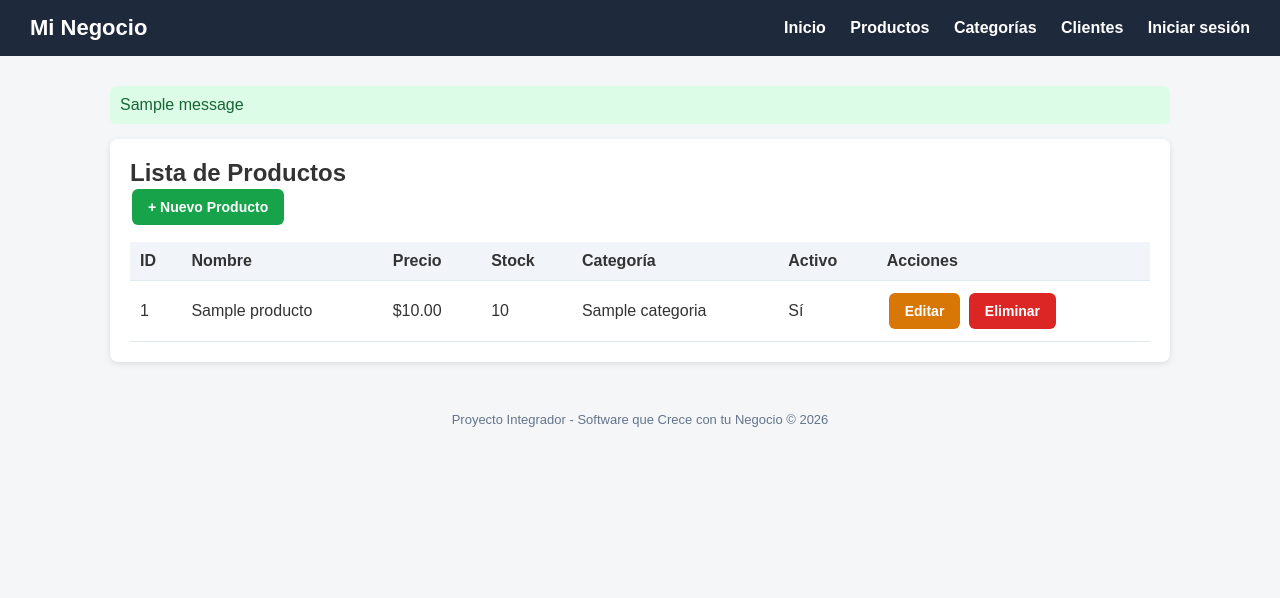
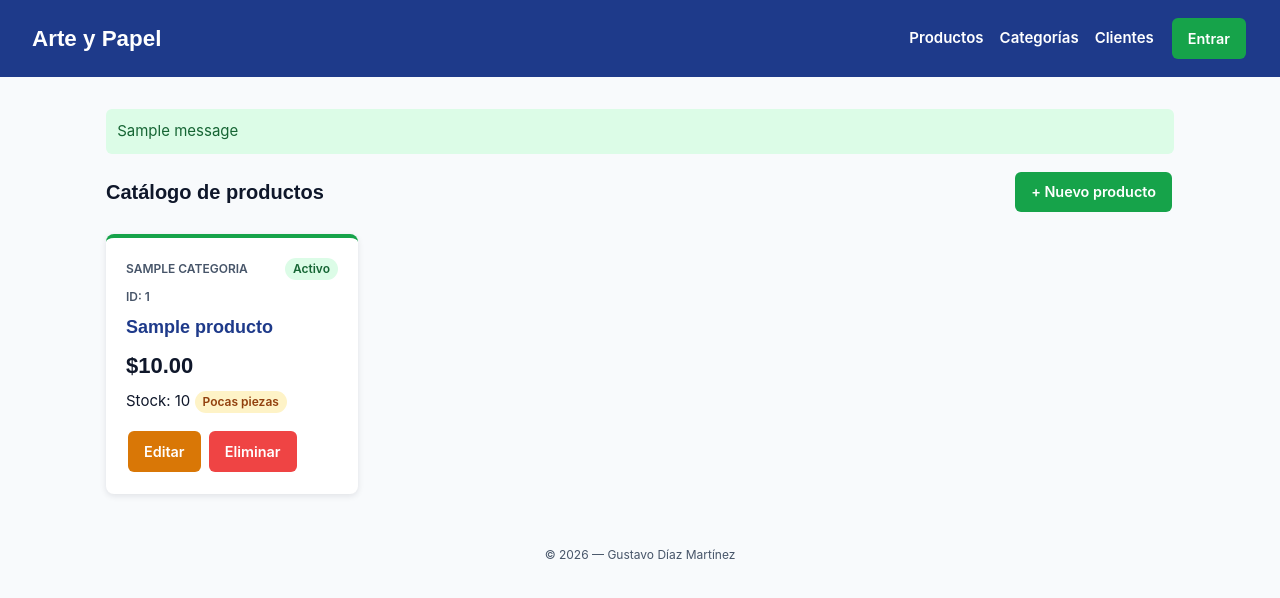
Before and after one commit to losx100415hmcznva0-cmd/MARK_PROYECTO_NEGOCIO, a Django app: page /productos/ in a window 1280 px wide. Shown: the top 598 px of the page. Run offline with Django 5.2, Linux system fonts and the light colour scheme; tables that the repository leaves empty hold one stand-in row (values such as "Sample post"); one stand-in notice (Sample message) is shown.

Commit message:
Actualiza HTML y estilos

```diff
--- a/static/css/styles.css
+++ b/static/css/styles.css
@@ -78,6 +78,7 @@ small, .small { font-size: 12px; }
     text-decoration: none;
     cursor: pointer;
     margin: 2px;
+    line-height: 1.5;
 }
 .btn:hover { opacity: 0.9; }
 .btn:focus-visible { outline: 3px solid var(--color-secondary); outline-offset: 2px; }
@@ -172,9 +173,12 @@ form p { margin-bottom: 0.75rem; }
 }
 .product-top { display: flex; justify-content: space-between; align-items: center; gap: 0.5rem; }
 .product-category { font-size: 12px; font-weight: 600; text-transform: uppercase; color: #475569; }
+.product-id { font-size: 12px; font-weight: 600; color: #475569; }
 .product-name { font-family: var(--font-title); font-size: 18px; font-weight: 600; color: var(--color-primary); }
 .product-price { font-family: var(--font-title); font-size: 22px; font-weight: 700; }
 .product-actions { margin-top: auto; padding-top: 0.5rem; }
+.product-card.activo { border-top: 4px solid var(--color-success); }
+.product-card.inactivo { border-top: 4px solid var(--color-error); }
 
 .badge { display: inline-block; padding: 2px 8px; border-radius: 999px; font-size: 12px; font-weight: 600; }
 .badge-success { background: #dcfce7; color: #166534; }
@@ -183,3 +187,16 @@ form p { margin-bottom: 0.75rem; }
 
 .empty-state { text-align: center; padding: 2rem; }
 .empty-state p { margin-bottom: var(--space); color: #475569; }
+
+/* Confirmación de borrado */
+.delete-card { max-width: 560px; margin: 0 auto; }
+.delete-card h2 { color: var(--color-error); }
+.delete-card p { margin-bottom: var(--space); }
+.warning-box {
+    background: #fef3c7;
+    color: #92400e;
+    border-left: 4px solid var(--color-warning);
+    border-radius: 6px;
+    padding: 0.75rem 1rem;
+    margin-bottom: 1.25rem;
+}
--- a/tienda/templates/base.html
+++ b/tienda/templates/base.html
@@ -1,89 +1,48 @@
+{% load static %}
 <!DOCTYPE html>
 <html lang="es">
 <head>
     <meta charset="UTF-8">
     <meta name="viewport" content="width=device-width, initial-scale=1.0">
-    <title>{% block title %}Mi Negocio{% endblock %}</title>
-    <style>
-        * { margin: 0; padding: 0; box-sizing: border-box; }
-        body { font-family: Arial, sans-serif; background: #f4f6f8; color: #333; }
-        header {
-            background: #1e293b; color: #fff; padding: 15px 30px;
-            display: flex; justify-content: space-between; align-items: center;
-        }
-        header h1 { font-size: 22px; }
-        header nav a {
-            color: #fff; text-decoration: none; margin-left: 20px; font-weight: bold;
-        }
-        header nav a:hover { color: #38bdf8; }
-        .container { max-width: 1100px; margin: 30px auto; padding: 0 20px; }
-        .card {
-            background: #fff; border-radius: 8px; padding: 20px;
-            box-shadow: 0 2px 6px rgba(0,0,0,0.1); margin-bottom: 20px;
-        }
-        .btn {
-            display: inline-block; padding: 10px 16px; border-radius: 6px;
-            text-decoration: none; color: #fff; font-weight: bold; border: none;
-            cursor: pointer; font-size: 14px; margin: 2px;
-        }
-        .btn-primary { background: #2563eb; }
-        .btn-success { background: #16a34a; }
-        .btn-danger { background: #dc2626; }
-        .btn-warning { background: #d97706; }
-        .btn-secondary { background: #64748b; }
-        .btn:hover { opacity: 0.9; }
-        table { width: 100%; border-collapse: collapse; margin-top: 15px; }
-        th, td { padding: 10px; text-align: left; border-bottom: 1px solid #e2e8f0; }
-        th { background: #f1f5f9; }
-        .messages { list-style: none; margin-bottom: 15px; }
-        .messages li { padding: 10px; border-radius: 6px; margin-bottom: 8px; }
-        .messages .success { background: #dcfce7; color: #166534; }
-        .messages .error { background: #fee2e2; color: #991b1b; }
-        .form-control {
-            width: 100%; padding: 10px; margin-bottom: 12px;
-            border: 1px solid #cbd5e1; border-radius: 6px; font-size: 14px;
-        }
-        .form-check-input { margin-right: 8px; }
-        form label { font-weight: bold; display: block; margin-bottom: 4px; }
-        form p { margin-bottom: 12px; }
-        footer { text-align: center; padding: 20px; color: #64748b; font-size: 13px; }
-    </style>
+    <title>{% block title %}Papeleria Arte y Papel{% endblock %}</title>
+    <link rel="stylesheet" href="{% static 'css/styles.css' %}">
 </head>
 <body>
-    <header>
-        <h1>Mi Negocio</h1>
+    <header class="site-header">
         <nav>
-            <a href="{% url 'inicio' %}">Inicio</a>
+            <a href="{% url 'iniciO' %}" class="logo">Arte y Papel</a>
+            <div class="nav-links">
                 <a href="{% url 'lista_productos' %}">Productos</a>
                 <a href="{% url 'lista_categorias' %}">Categorías</a>
                 <a href="{% url 'lista_clientes' %}">Clientes</a>
                 {% if user.is_authenticated %}
                     <a href="{% url 'dashboard' %}">Dashboard</a>
-                <span style="color:#38bdf8; margin-left:15px;">{{ user.username }}</span>
-                <form action="{% url 'logout' %}" method="post" style="display:inline;">
+                    <span class="user-name">👤 {{ user.username }}</span>
+                    <form action="{% url 'logout' %}" method="post" class="logout-form">
                         {% csrf_token %}
-                    <button type="submit" class="btn btn-danger" style="margin-left:10px;">Cerrar sesión</button>
+                        <button type="submit" class="btn btn-danger">Salir</button>
                     </form>
                 {% else %}
-                <a href="{% url 'login' %}">Iniciar sesión</a>
+                    <a href="{% url 'login' %}" class="btn btn-success">Entrar</a>
                 {% endif %}
+            </div>
         </nav>
     </header>
 
-    <div class="container">
+    <main class="container">
         {% if messages %}
             <ul class="messages">
                 {% for message in messages %}
-                    <li class="{{ message.tags }}">{{ message }}</li>
+                    <li class="message {{ message.tags }}">{{ message }}</li>
                 {% endfor %}
             </ul>
         {% endif %}
 
         {% block content %}{% endblock %}
-    </div>
+    </main>
 
-    <footer>
-        Proyecto Integrador - Software que Crece con tu Negocio &copy; {% now "Y" %}
+    <footer class="site-footer">
+        <p>© {% now "Y" %} — Gustavo Díaz Martínez</p>
     </footer>
 </body>
 </html>
--- a/tienda/templates/tienda/categorias/eliminar.html
+++ b/tienda/templates/tienda/categorias/eliminar.html
@@ -1,7 +1,5 @@
 {% extends 'base.html' %}
-
 {% block title %}Eliminar Categoría{% endblock %}
-
 {% block content %}
 <div class="card">
     <h2>¿Eliminar categoría?</h2>
--- a/tienda/templates/tienda/categorias/form.html
+++ b/tienda/templates/tienda/categorias/form.html
@@ -1,7 +1,5 @@
 {% extends 'base.html' %}
-
 {% block title %}{{ titulo }}{% endblock %}
-
 {% block content %}
 <div class="card">
     <h2>{{ titulo }}</h2>
@@ -9,7 +7,7 @@
         {% csrf_token %}
         {{ form.as_p }}
         <button type="submit" class="btn btn-success">Guardar</button>
-        <a href="{% url 'lista_categorias' %}" class="btn btn-secondary">Cancelar</a>
+        <a href="{% url 'lista_categorias' %}" class="btn btn-neutral">Cancelar</a>
     </form>
 </div>
 {% endblock %}
--- a/tienda/templates/tienda/categorias/lista.html
+++ b/tienda/templates/tienda/categorias/lista.html
@@ -1,7 +1,5 @@
 {% extends 'base.html' %}
-
 {% block title %}Categorías{% endblock %}
-
 {% block content %}
 <div class="card">
     <h2>Lista de Categorías</h2>
--- a/tienda/templates/tienda/clientes/eliminar.html
+++ b/tienda/templates/tienda/clientes/eliminar.html
@@ -1,11 +1,9 @@
 {% extends 'base.html' %}
-
 {% block title %}Eliminar Cliente{% endblock %}
-
 {% block content %}
 <div class="card">
     <h2>¿Eliminar cliente?</h2>
-    <p>¿Estás seguro de eliminar "<strong>{{ cliente.nombre }}</strong>"?</p>
+    <p>¿Estás seguro de eliminar a "<strong>{{ cliente.nombre }}</strong>"?</p>
     <form method="post">
         {% csrf_token %}
         <button type="submit" class="btn btn-danger">Sí, eliminar</button>
--- a/tienda/templates/tienda/clientes/form.html
+++ b/tienda/templates/tienda/clientes/form.html
@@ -1,7 +1,5 @@
 {% extends 'base.html' %}
-
 {% block title %}{{ titulo }}{% endblock %}
-
 {% block content %}
 <div class="card">
     <h2>{{ titulo }}</h2>
@@ -9,7 +7,7 @@
         {% csrf_token %}
         {{ form.as_p }}
         <button type="submit" class="btn btn-success">Guardar</button>
-        <a href="{% url 'lista_clientes' %}" class="btn btn-secondary">Cancelar</a>
+        <a href="{% url 'lista_clientes' %}" class="btn btn-neutral">Cancelar</a>
     </form>
 </div>
 {% endblock %}
--- a/tienda/templates/tienda/inicio.html
+++ b/tienda/templates/tienda/inicio.html
@@ -1,10 +1,10 @@
 {% extends 'base.html' %}
 
-{% block title %}Inicio - Mi Negocio{% endblock %}
+{% block title %}Inicio - Papeleria Arte y Papel{% endblock %}
 
 {% block content %}
 <div class="card">
-    <h2>Bienvenido a Mi Negocio</h2>
+    <h2>Bienvenido a Papeleria Arte y Papel</h2>
     <p>Software que crece con tu negocio.</p>
 </div>
 
--- a/tienda/templates/tienda/productos/form.html
+++ b/tienda/templates/tienda/productos/form.html
@@ -1,7 +1,5 @@
 {% extends 'base.html' %}
-
 {% block title %}{{ titulo }}{% endblock %}
-
 {% block content %}
 <div class="card">
     <h2>{{ titulo }}</h2>
@@ -9,7 +7,7 @@
         {% csrf_token %}
         {{ form.as_p }}
         <button type="submit" class="btn btn-success">Guardar</button>
-        <a href="{% url 'lista_productos' %}" class="btn btn-secondary">Cancelar</a>
+        <a href="{% url 'lista_productos' %}" class="btn btn-neutral">Cancelar</a>
     </form>
 </div>
 {% endblock %}
--- a/tienda/templates/tienda/productos/lista.html
+++ b/tienda/templates/tienda/productos/lista.html
@@ -1,41 +1,45 @@
 {% extends 'base.html' %}
+{% block title %}Productos - Arte y Papel{% endblock %}
+{% block content %}
+<div class="page-header">
+    <h2>Catálogo de productos</h2>
+    <a href="{% url 'crear_producto' %}" class="btn btn-success">+ Nuevo producto</a>
+</div>
 
-{% block title %}Productos{% endblock %}
-
-{% block content %}
-<div class="card">
-    <h2>Lista de Productos</h2>
-    <a href="{% url 'crear_producto' %}" class="btn btn-success">+ Nuevo Producto</a>
-    <table>
-        <thead>
-            <tr>
-                <th>ID</th>
-                <th>Nombre</th>
-                <th>Precio</th>
-                <th>Stock</th>
-                <th>Categoría</th>
-                <th>Activo</th>
-                <th>Acciones</th>
-            </tr>
-        </thead>
-        <tbody>
-            {% for producto in productos %}
-            <tr>
-                <td>{{ producto.id }}</td>
-                <td>{{ producto.nombre }}</td>
-                <td>${{ producto.precio }}</td>
-                <td>{{ producto.stock }}</td>
-                <td>{{ producto.categoria.nombre }}</td>
-                <td>{% if producto.activo %}Sí{% else %}No{% endif %}</td>
-                <td>
-                    <a href="{% url 'editar_producto' producto.pk %}" class="btn btn-warning">Editar</a>
-                    <a href="{% url 'eliminar_producto' producto.pk %}" class="btn btn-danger">Eliminar</a>
-                </td>
-            </tr>
-            {% empty %}
-            <tr><td colspan="7">No hay productos registrados.</td></tr>
-            {% endfor %}
-        </tbody>
-    </table>
+{% if productos %}
+<div class="product-grid">
+    {% for producto in productos %}
+    <article class="product-card {% if producto.activo %}activo{% else %}inactivo{% endif %}">
+        <div class="product-top">
+            <span class="product-category">{{ producto.categoria.nombre }}</span>
+            {% if producto.activo %}
+                <span class="badge badge-success">Activo</span>
+            {% else %}
+                <span class="badge badge-error">Inactivo</span>
+            {% endif %}
+        </div>
+        <span class="product-id">ID: {{ producto.id }}</span>
+        <h3 class="product-name">{{ producto.nombre }}</h3>
+        <p class="product-price">${{ producto.precio }}</p>
+        <p class="product-stock">
+            Stock: {{ producto.stock }}
+            {% if producto.stock == 0 %}
+                <span class="badge badge-error">Agotado</span>
+            {% elif producto.stock <= 10 %}
+                <span class="badge badge-warning">Pocas piezas</span>
+            {% endif %}
+        </p>
+        <div class="product-actions">
+            <a href="{% url 'editar_producto' producto.pk %}" class="btn btn-warning">Editar</a>
+            <a href="{% url 'eliminar_producto' producto.pk %}" class="btn btn-danger">Eliminar</a>
+        </div>
+    </article>
+    {% endfor %}
 </div>
+{% else %}
+<div class="card empty-state">
+    <p>No hay productos registrados aún.</p>
+    <a href="{% url 'crear_producto' %}" class="btn btn-success">Agregar el primer producto</a>
+</div>
+{% endif %}
 {% endblock %}
```
Also changed, not shown: tienda/templates/tienda/clientes/lista.html (+3 -10 lines), tienda/templates/tienda/dashboard.html (+7 -2 lines), tienda/templates/tienda/productos/eliminar.html (+8 -5 lines). Lines whose indentation alone changed are shown as unchanged.
